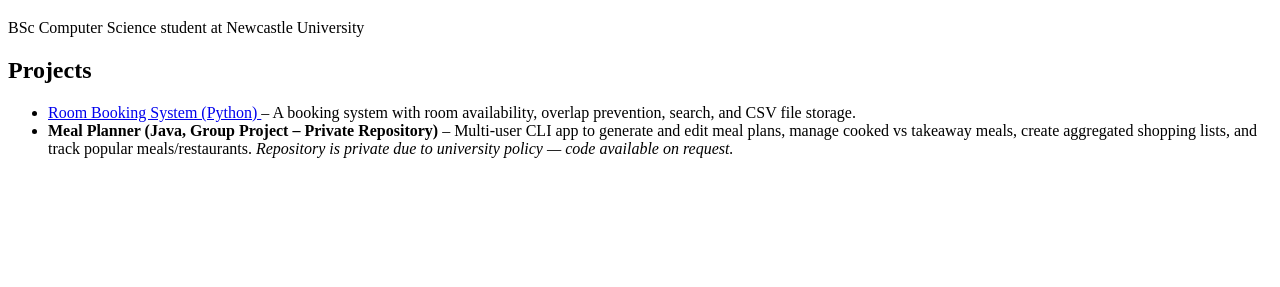
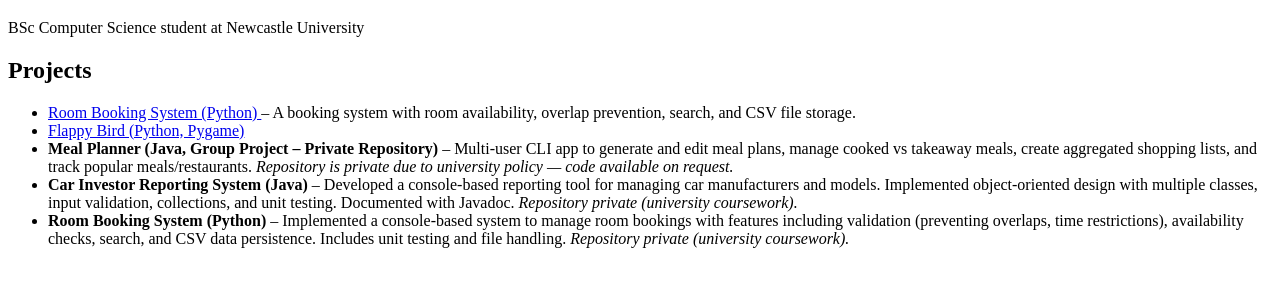
Before and after one commit to alexiacarrenop/alexiacarrenop.github.io, a plain HTML site: page index.html in a window 1280 px wide. Shown: the part 61-348 px from the top of the page. Drawn offline with Linux system fonts and the light colour scheme.

Commit message:
Added flappy bird

```diff
--- a/index.html
+++ b/index.html
@@ -17,6 +17,7 @@
       </a>
       – A booking system with room availability, overlap prevention, search, and CSV file storage.
     </li>
+    <li><a href="https://github.com/alexiacarrenop/flappy-bird" target="_blank">Flappy Bird (Python, Pygame)</a></li>
 
     <li>
       <strong>Meal Planner (Java, Group Project – Private Repository)</strong>
@@ -24,6 +25,24 @@
       create aggregated shopping lists, and track popular meals/restaurants.
       <em>Repository is private due to university policy — code available on request.</em>
     </li>
+
+    <li>
+  <strong>Car Investor Reporting System (Java)</strong>
+  – Developed a console-based reporting tool for managing car manufacturers and models.
+  Implemented object-oriented design with multiple classes, input validation, collections,
+  and unit testing. Documented with Javadoc.
+  <em>Repository private (university coursework).</em>
+</li>
+
+<li>
+  <strong>Room Booking System (Python)</strong>
+  – Implemented a console-based system to manage room bookings with features including validation
+  (preventing overlaps, time restrictions), availability checks, search, and CSV data persistence.
+  Includes unit testing and file handling.
+  <em>Repository private (university coursework).</em>
+</li>
+
+
   </ul>
 </body>
 </html>
```
